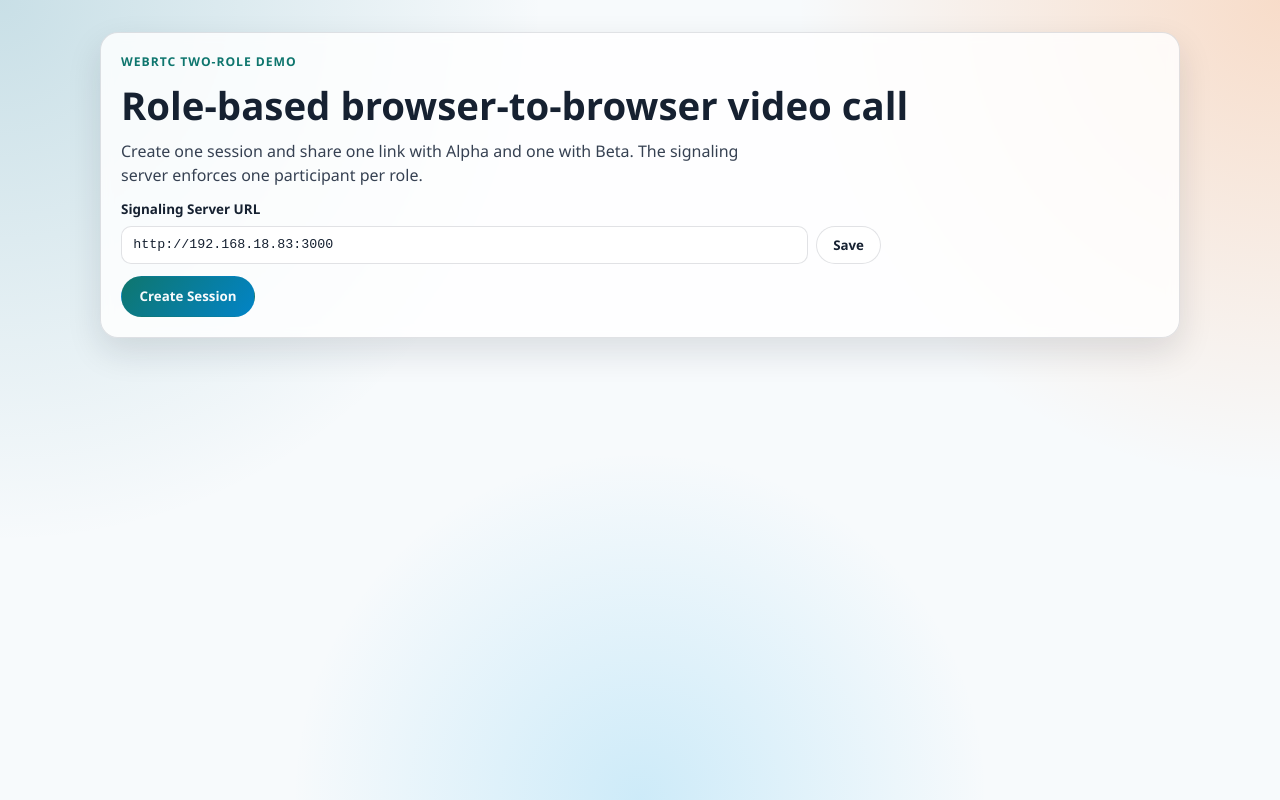
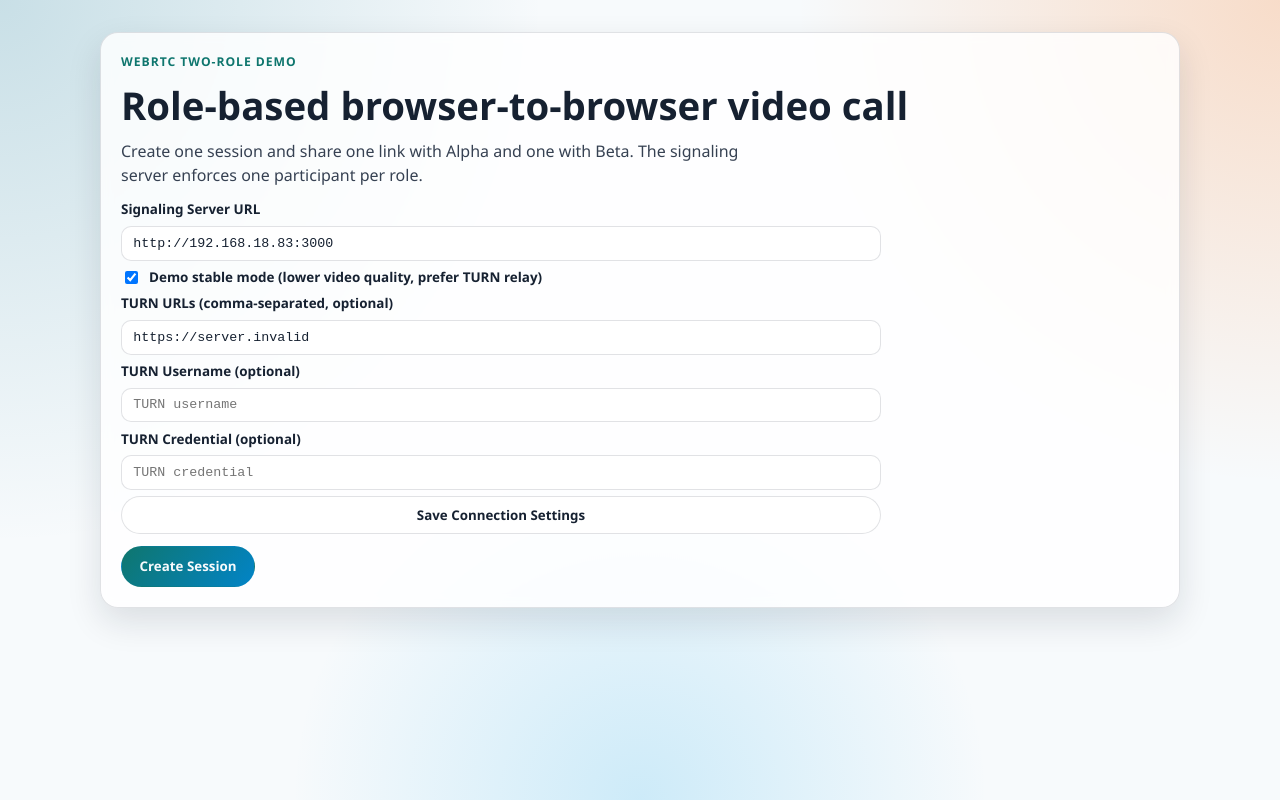
Before and after one commit to Shay350/Risus, a React (Vite) app in the folder webrtc-testing/client/: page / in a window 1280 px wide. Built offline with nearby package versions, Linux system fonts and the light colour scheme; no server answers.

Commit message:
Add stable demo mode and TURN configuration options to WebRTC client

```diff
--- a/webrtc-testing/client/src/App.css
+++ b/webrtc-testing/client/src/App.css
@@ -96,6 +96,21 @@ button {
   font-size: 0.84rem;
   font-weight: 700;
   color: var(--ink);
+}
+
+.server-controls > input {
+  border: 1px solid var(--border);
+  border-radius: 10px;
+  padding: 0.55rem 0.7rem;
+  font-family: var(--font-mono);
+  color: var(--ink);
+  background: rgba(255, 255, 255, 0.9);
+}
+
+.check-row {
+  display: flex;
+  align-items: center;
+  gap: 0.5rem;
 }
 
 .server-row {
--- a/webrtc-testing/client/src/App.tsx
+++ b/webrtc-testing/client/src/App.tsx
@@ -1,4 +1,4 @@
-import { useEffect, useMemo, useRef, useState } from "react";
+import { useCallback, useEffect, useMemo, useRef, useState } from "react";
 import { io, type Socket } from "socket.io-client";
 import "./App.css";
 
@@ -11,14 +11,28 @@ type SessionCreateResponse = {
 };
 
 type JoinState = "idle" | "connecting" | "waiting" | "ready" | "connected" | "error";
+type JoinConfig = {
+  token: string | null;
+  serverUrl: string;
+  stableMode: boolean;
+  turnUrls: string[];
+  turnUsername: string;
+  turnCredential: string;
+};
 
 const DEFAULT_SERVER_URL = import.meta.env.VITE_SERVER_URL ?? "http://localhost:3000";
 const SERVER_URL_STORAGE_KEY = "webrtcDemoServerUrl";
-const iceServers: RTCIceServer[] = [
-  {
-    urls: ["stun:stun.l.google.com:19302", "stun:stun1.l.google.com:19302"],
-  },
-];
+const STABLE_MODE_STORAGE_KEY = "webrtcDemoStableMode";
+const TURN_URLS_STORAGE_KEY = "webrtcDemoTurnUrls";
+const TURN_USERNAME_STORAGE_KEY = "webrtcDemoTurnUsername";
+const TURN_CREDENTIAL_STORAGE_KEY = "webrtcDemoTurnCredential";
+const DEFAULT_TURN_URLS = import.meta.env.VITE_TURN_URLS ?? "";
+const DEFAULT_TURN_USERNAME = import.meta.env.VITE_TURN_USERNAME ?? "";
+const DEFAULT_TURN_CREDENTIAL = import.meta.env.VITE_TURN_CREDENTIAL ?? "";
+
+const stunServer: RTCIceServer = {
+  urls: ["stun:stun.l.google.com:19302", "stun:stun1.l.google.com:19302"],
+};
 
 function normalizeServerUrl(value: string): string {
   const parsed = new URL(value.trim());
@@ -28,23 +42,68 @@ function normalizeServerUrl(value: string): string {
   return parsed.toString().replace(/\/$/, "");
 }
 
-function getStoredServerUrl(): string {
-  const stored = window.localStorage.getItem(SERVER_URL_STORAGE_KEY);
-  return stored && stored.length > 0 ? stored : DEFAULT_SERVER_URL;
+function parseTurnUrls(raw: string): string[] {
+  return raw
+    .split(",")
+    .map((value) => value.trim())
+    .filter((value) => value.length > 0);
 }
 
-function parseJoinConfig(): { token: string | null; serverUrl: string } {
+function getStoredString(key: string, fallback = ""): string {
+  const value = window.localStorage.getItem(key);
+  return value && value.length > 0 ? value : fallback;
+}
+
+function getStoredBool(key: string, fallback = false): boolean {
+  const value = window.localStorage.getItem(key);
+  if (!value) {
+    return fallback;
+  }
+  return value === "1" || value.toLowerCase() === "true";
+}
+
+function parseJoinConfig(): JoinConfig {
   const params = new URLSearchParams(window.location.search);
   const token = params.get("token");
   const serverFromQuery = params.get("server");
-  const serverUrl = serverFromQuery && serverFromQuery.length > 0 ? serverFromQuery : getStoredServerUrl();
+  const stableFromQuery = params.get("stable");
+  const turnUrlsFromQuery = params.get("turnUrls");
+  const turnUsernameFromQuery = params.get("turnUsername");
+  const turnCredentialFromQuery = params.get("turnCredential");
+
+  const serverUrl =
+    serverFromQuery && serverFromQuery.length > 0
+      ? serverFromQuery
+      : getStoredString(SERVER_URL_STORAGE_KEY, DEFAULT_SERVER_URL);
+  const stableMode =
+    stableFromQuery !== null
+      ? stableFromQuery === "1" || stableFromQuery.toLowerCase() === "true"
+      : getStoredBool(STABLE_MODE_STORAGE_KEY, true);
+  const turnUrls = parseTurnUrls(
+    turnUrlsFromQuery && turnUrlsFromQuery.length > 0
+      ? turnUrlsFromQuery
+      : getStoredString(TURN_URLS_STORAGE_KEY, DEFAULT_TURN_URLS),
+  );
+  const turnUsername =
+    turnUsernameFromQuery && turnUsernameFromQuery.length > 0
+      ? turnUsernameFromQuery
+      : getStoredString(TURN_USERNAME_STORAGE_KEY, DEFAULT_TURN_USERNAME);
+  const turnCredential =
+    turnCredentialFromQuery && turnCredentialFromQuery.length > 0
+      ? turnCredentialFromQuery
+      : getStoredString(TURN_CREDENTIAL_STORAGE_KEY, DEFAULT_TURN_CREDENTIAL);
+
   return {
     token: token && token.length > 0 ? token : null,
     serverUrl,
+    stableMode,
+    turnUrls,
+    turnUsername,
+    turnCredential,
   };
 }
 
-function createLocalJoinLink(serverJoinLink: string, serverUrl: string): string {
+function createLocalJoinLink(serverJoinLink: string, config: Omit<JoinConfig, "token">): string {
   const parsed = new URL(serverJoinLink);
   const token = parsed.searchParams.get("token");
   if (!token) {
@@ -52,7 +111,19 @@ function createLocalJoinLink(serverJoinLink: string, serverUrl: string): string
   }
   const params = new URLSearchParams();
   params.set("token", token);
-  params.set("server", serverUrl);
+  params.set("server", config.serverUrl);
+  if (config.stableMode) {
+    params.set("stable", "1");
+  }
+  if (config.turnUrls.length > 0) {
+    params.set("turnUrls", config.turnUrls.join(","));
+  }
+  if (config.turnUsername) {
+    params.set("turnUsername", config.turnUsername);
+  }
+  if (config.turnCredential) {
+    params.set("turnCredential", config.turnCredential);
+  }
   return `${window.location.origin}/join?${params.toString()}`;
 }
 
@@ -68,18 +139,34 @@ function HomePage() {
   const [data, setData] = useState<SessionCreateResponse | null>(null);
   const [error, setError] = useState<string | null>(null);
   const [loading, setLoading] = useState(false);
-  const [serverInput, setServerInput] = useState(getStoredServerUrl());
-  const [activeServerUrl, setActiveServerUrl] = useState(getStoredServerUrl());
+  const [serverInput, setServerInput] = useState(getStoredString(SERVER_URL_STORAGE_KEY, DEFAULT_SERVER_URL));
+  const [activeServerUrl, setActiveServerUrl] = useState(
+    getStoredString(SERVER_URL_STORAGE_KEY, DEFAULT_SERVER_URL),
+  );
+  const [stableMode, setStableMode] = useState(getStoredBool(STABLE_MODE_STORAGE_KEY, true));
+  const [turnUrlsInput, setTurnUrlsInput] = useState(
+    getStoredString(TURN_URLS_STORAGE_KEY, DEFAULT_TURN_URLS),
+  );
+  const [turnUsernameInput, setTurnUsernameInput] = useState(
+    getStoredString(TURN_USERNAME_STORAGE_KEY, DEFAULT_TURN_USERNAME),
+  );
+  const [turnCredentialInput, setTurnCredentialInput] = useState(
+    getStoredString(TURN_CREDENTIAL_STORAGE_KEY, DEFAULT_TURN_CREDENTIAL),
+  );
 
-  const saveServerUrl = () => {
+  const saveConnectionSettings = () => {
     try {
       const normalized = normalizeServerUrl(serverInput);
       window.localStorage.setItem(SERVER_URL_STORAGE_KEY, normalized);
+      window.localStorage.setItem(STABLE_MODE_STORAGE_KEY, stableMode ? "1" : "0");
+      window.localStorage.setItem(TURN_URLS_STORAGE_KEY, turnUrlsInput.trim());
+      window.localStorage.setItem(TURN_USERNAME_STORAGE_KEY, turnUsernameInput.trim());
+      window.localStorage.setItem(TURN_CREDENTIAL_STORAGE_KEY, turnCredentialInput.trim());
       setActiveServerUrl(normalized);
       setServerInput(normalized);
       setError(null);
     } catch {
-      setError("Server URL is invalid. Example: https://your-tunnel.ngrok-free.app");
+      setError("Settings are invalid. Example URL: https://your-tunnel.trycloudflare.com");
     }
   };
 
@@ -88,6 +175,7 @@ function HomePage() {
     setError(null);
     try {
       const normalizedServerUrl = normalizeServerUrl(activeServerUrl);
+      const turnUrls = parseTurnUrls(turnUrlsInput);
       const response = await fetch(`${normalizedServerUrl}/sessions`, {
         method: "POST",
         headers: { "Content-Type": "application/json" },
@@ -96,10 +184,17 @@ function HomePage() {
         throw new Error(`Failed to create session (${response.status})`);
       }
       const payload = (await response.json()) as SessionCreateResponse;
+      const linkConfig: Omit<JoinConfig, "token"> = {
+        serverUrl: normalizedServerUrl,
+        stableMode,
+        turnUrls,
+        turnUsername: turnUsernameInput.trim(),
+        turnCredential: turnCredentialInput.trim(),
+      };
       setData({
         ...payload,
-        alphaLink: createLocalJoinLink(payload.alphaLink, normalizedServerUrl),
-        betaLink: createLocalJoinLink(payload.betaLink, normalizedServerUrl),
+        alphaLink: createLocalJoinLink(payload.alphaLink, linkConfig),
+        betaLink: createLocalJoinLink(payload.betaLink, linkConfig),
       });
     } catch (requestError) {
       setError(requestError instanceof Error ? requestError.message : "Unknown error");
@@ -114,8 +209,8 @@ function HomePage() {
         <p className="eyebrow">WebRTC Two-Role Demo</p>
         <h1>Role-based browser-to-browser video call</h1>
         <p className="lead">
-          Create one session and share one link with Alpha and one with Beta. The signaling
-          server enforces one participant per role.
+          Create one session and share one link with Alpha and one with Beta. The signaling server
+          enforces one participant per role.
         </p>
         <div className="server-controls">
           <label htmlFor="server-url">Signaling Server URL</label>
@@ -124,13 +219,49 @@ function HomePage() {
               id="server-url"
               value={serverInput}
               onChange={(event) => setServerInput(event.target.value)}
-              placeholder="https://your-tunnel.ngrok-free.app"
+              placeholder="https://your-tunnel.trycloudflare.com"
             />
-            <button className="secondary" onClick={saveServerUrl} type="button">
-              Save
-            </button>
           </div>
+
+          <label className="check-row">
+            <input
+              type="checkbox"
+              checked={stableMode}
+              onChange={(event) => setStableMode(event.target.checked)}
+            />
+            Demo stable mode (lower video quality, prefer TURN relay)
+          </label>
+
+          <label htmlFor="turn-urls">TURN URLs (comma-separated, optional)</label>
+          <input
+            id="turn-urls"
+            value={turnUrlsInput}
+            onChange={(event) => setTurnUrlsInput(event.target.value)}
+            placeholder="turn:your.turn.host:3478?transport=udp, turns:your.turn.host:443?transport=tcp"
+          />
+
+          <label htmlFor="turn-username">TURN Username (optional)</label>
+          <input
+            id="turn-username"
+            value={turnUsernameInput}
+            onChange={(event) => setTurnUsernameInput(event.target.value)}
+            placeholder="TURN username"
+          />
+
+          <label htmlFor="turn-credential">TURN Credential (optional)</label>
+          <input
+            id="turn-credential"
+            type="password"
+            value={turnCredentialInput}
+            onChange={(event) => setTurnCredentialInput(event.target.value)}
+            placeholder="TURN credential"
+          />
+
+          <button className="secondary" onClick={saveConnectionSettings} type="button">
+            Save Connection Settings
+          </button>
         </div>
+
         <button className="primary" onClick={createSession} disabled={loading}>
           {loading ? "Creating..." : "Create Session"}
         </button>
@@ -161,6 +292,22 @@ function JoinPage() {
   const joinConfig = useMemo(() => parseJoinConfig(), []);
   const token = joinConfig.token;
   const serverUrl = joinConfig.serverUrl;
+  const stableMode = joinConfig.stableMode;
+  const hasTurn = joinConfig.turnUrls.length > 0;
+  const iceServers = useMemo<RTCIceServer[]>(() => {
+    if (hasTurn) {
+      return [
+        {
+          urls: joinConfig.turnUrls,
+          username: joinConfig.turnUsername || undefined,
+          credential: joinConfig.turnCredential || undefined,
+        },
+        stunServer,
+      ];
+    }
+    return [stunServer];
+  }, [hasTurn, joinConfig.turnCredential, joinConfig.turnUrls, joinConfig.turnUsername]);
+
   const [joinState, setJoinState] = useState<JoinState>(token ? "idle" : "error");
   const [statusMessage, setStatusMessage] = useState<string>(
     token ? "Open your camera to begin." : "Missing token in URL.",
@@ -178,17 +325,34 @@ function JoinPage() {
   const makingOfferRef = useRef(false);
   const roleRef = useRef<Role | null>(null);
 
-  const ensurePeer = () => {
+  const closePeer = useCallback(() => {
+    if (peerRef.current) {
+      peerRef.current.close();
+      peerRef.current = null;
+    }
+    if (remoteVideoRef.current) {
+      remoteVideoRef.current.srcObject = null;
+    }
+    pendingIceRef.current = [];
+  }, []);
+
+  const ensurePeer = useCallback(() => {
     if (peerRef.current) {
       return peerRef.current;
     }
-    const peer = new RTCPeerConnection({ iceServers });
+
+    const peer = new RTCPeerConnection({
+      iceServers,
+      iceTransportPolicy: stableMode && hasTurn ? "relay" : "all",
+    });
+
     peer.onicecandidate = (event) => {
       if (!event.candidate || !socketRef.current) {
         return;
       }
       socketRef.current.emit("ice-candidate", event.candidate.toJSON());
     };
+
     peer.onconnectionstatechange = () => {
       if (!peerRef.current) {
         return;
@@ -203,6 +367,7 @@ function JoinPage() {
         setFatalError("Connection failed. Reload this link to retry.");
       }
     };
+
     peer.ontrack = (event) => {
       const [stream] = event.streams;
       if (remoteVideoRef.current && stream) {
@@ -213,23 +378,23 @@ function JoinPage() {
     const stream = localStreamRef.current;
     if (stream) {
       for (const track of stream.getTracks()) {
-        peer.addTrack(track, stream);
+        const sender = peer.addTrack(track, stream);
+        if (stableMode && track.kind === "video") {
+          const parameters = sender.getParameters();
+          parameters.encodings = parameters.encodings ?? [{}];
+          parameters.encodings[0].maxBitrate = 350_000;
+          parameters.encodings[0].maxFramerate = 15;
+          void sender.setParameters(parameters).catch(() => {
+            return;
+          });
+          track.contentHint = "motion";
+        }
       }
     }
+
     peerRef.current = peer;
     return peer;
-  };
-
-  const closePeer = () => {
-    if (peerRef.current) {
-      peerRef.current.close();
-      peerRef.current = null;
-    }
-    if (remoteVideoRef.current) {
-      remoteVideoRef.current.srcObject = null;
-    }
-    pendingIceRef.current = [];
-  };
+  }, [hasTurn, iceServers, stableMode]);
 
   useEffect(() => {
     if (!token) {
@@ -248,11 +413,22 @@ function JoinPage() {
           );
         }
 
-        const stream = await navigator.mediaDevices.getUserMedia({ video: true, audio: true });
+        const stream = await navigator.mediaDevices.getUserMedia({
+          video: stableMode
+            ? {
+                width: { ideal: 640, max: 960 },
+                height: { ideal: 360, max: 540 },
+                frameRate: { ideal: 15, max: 20 },
+              }
+            : true,
+          audio: true,
+        });
+
         if (!active) {
           stream.getTracks().forEach((track) => track.stop());
           return;
         }
+
         localStreamRef.current = stream;
         if (localVideoRef.current) {
           localVideoRef.current.srcObject = stream;
@@ -265,6 +441,7 @@ function JoinPage() {
           auth: { token },
           reconnection: true,
           reconnectionAttempts: 5,
+          transports: ["websocket"],
         });
         socketRef.current = socket;
 
@@ -376,7 +553,7 @@ function JoinPage() {
       }
       roleRef.current = null;
     };
-  }, [token, serverUrl]);
+  }, [token, serverUrl, stableMode, hasTurn, iceServers, ensurePeer, closePeer]);
 
   return (
     <main className="shell">
@@ -387,6 +564,9 @@ function JoinPage() {
           {role ? `You are ${role.toUpperCase()} in session ${sessionId}.` : "Validating link..."}
         </p>
         <p className="mono">Signaling: {serverUrl}</p>
+        <p className="mono">
+          Mode: {stableMode ? "Stable" : "Standard"} {stableMode && !hasTurn ? "(no TURN configured)" : ""}
+        </p>
         <p className={`status status-${joinState}`}>{statusMessage}</p>
         {fatalError && <p className="error">{fatalError}</p>}
       </section>
```
Also changed, not shown: 2 other files (tests, documents, lock files or other folders).
